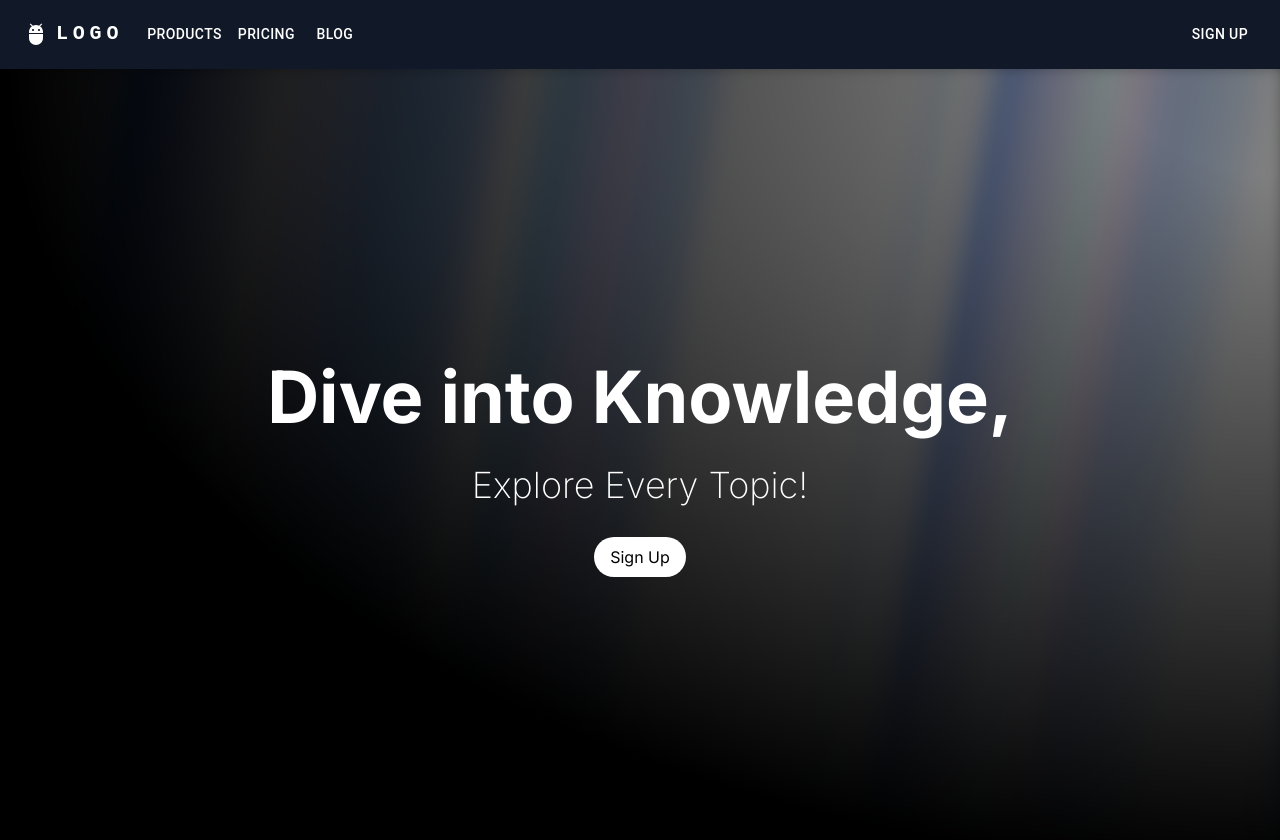
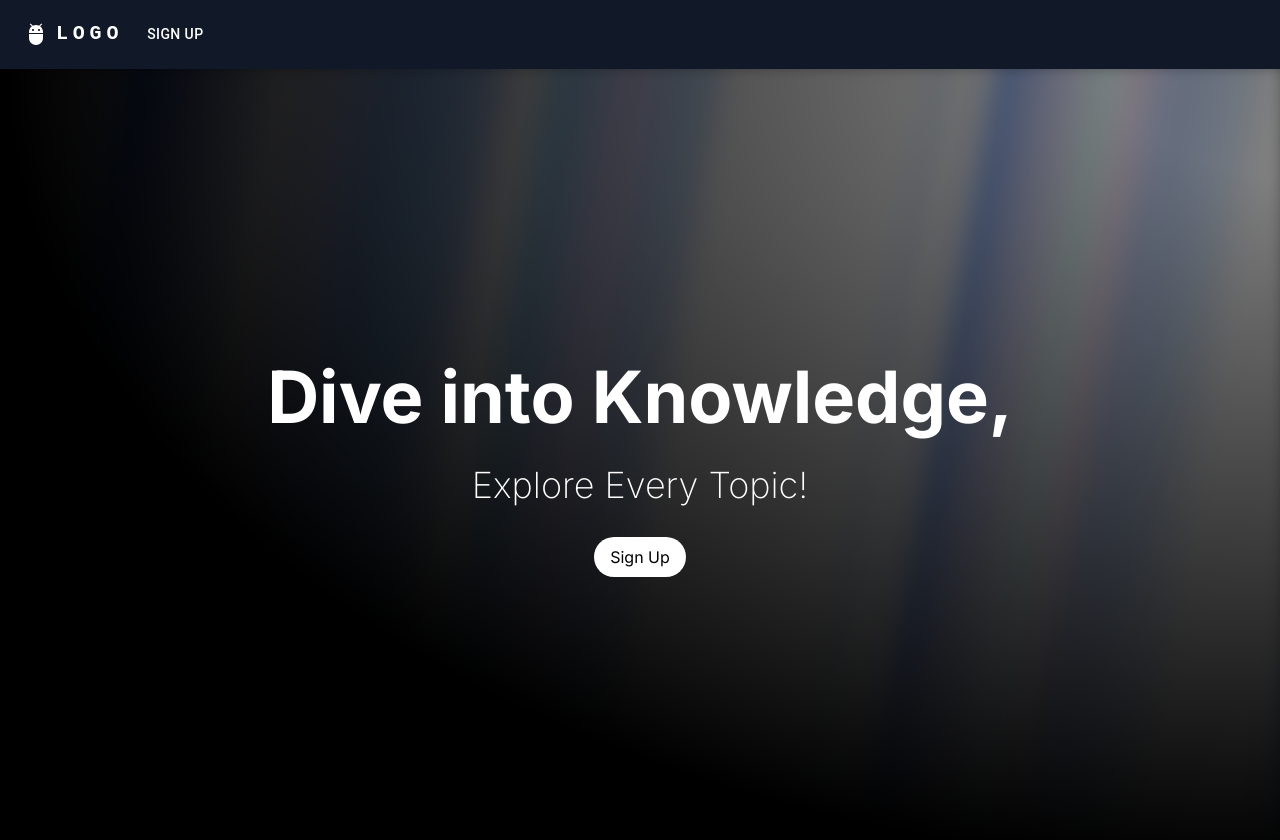
Before and after one commit to AdarshSingh9540/frontendPart, a Next.js app: page / in a window 1280 px wide. Shown: the top 840 px of the page. Built offline with nearby package versions, Linux system fonts and the light colour scheme.

Commit message:
update menu

```diff
--- a/src/app/components/Navbar.tsx
+++ b/src/app/components/Navbar.tsx
@@ -16,7 +16,7 @@ import MenuItem from '@mui/material/MenuItem';
 import AdbIcon from '@mui/icons-material/Adb';
 import Link from 'next/link';
 
-const pages = ['Products', 'Pricing', 'Blog'];
+
 const settings = ['Profile', 'Account', 'Dashboard', 'Logout'];
 
 function Navbar() {
@@ -90,7 +90,7 @@ function Navbar() {
             >
               <MenuIcon />
             </IconButton>
-            <Menu
+            {/* <Menu
               id="menu-appbar"
               anchorEl={anchorElNav}
               anchorOrigin={{
@@ -115,7 +115,7 @@ function Navbar() {
                   </Typography>
                 </MenuItem>
               ))}
-            </Menu>
+            </Menu> */}
           </Box>
           <AdbIcon sx={{ display: { xs: 'flex', md: 'none' }, mr: 1 }} />
           <Typography
@@ -136,7 +136,7 @@ function Navbar() {
           >
             LOGO
           </Typography>
-          <Box sx={{ flexGrow: 1, display: { xs: 'none', md: 'flex' } }}>
+          {/* <Box sx={{ flexGrow: 1, display: { xs: 'none', md: 'flex' } }}>
             {pages.map((page) => (
               <Button
                 key={page}
@@ -146,7 +146,7 @@ function Navbar() {
                 <Link href={`/${page.toLowerCase()}`}>{page}</Link>
               </Button>
             ))}
-          </Box>
+          </Box> */}
 
           <Box sx={{ flexGrow: 0 }}>
             {userInitial ? (
```
